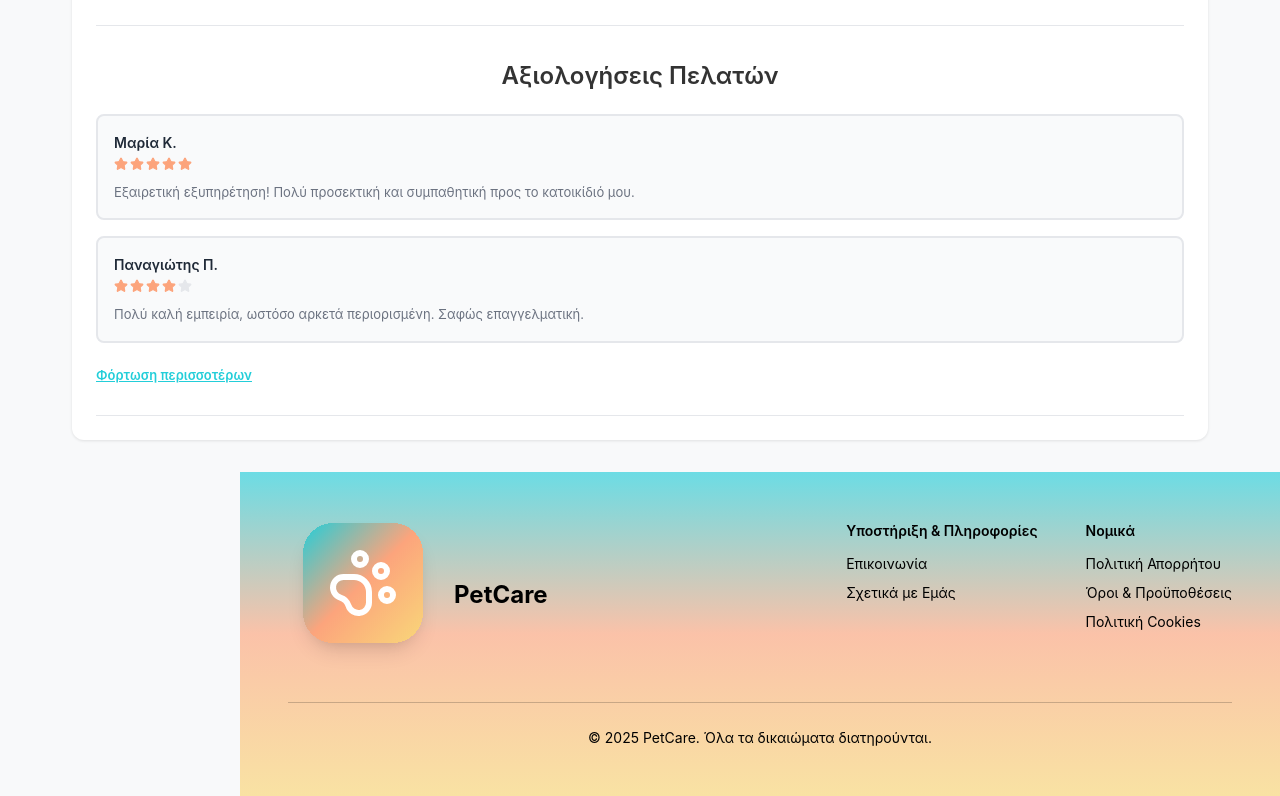
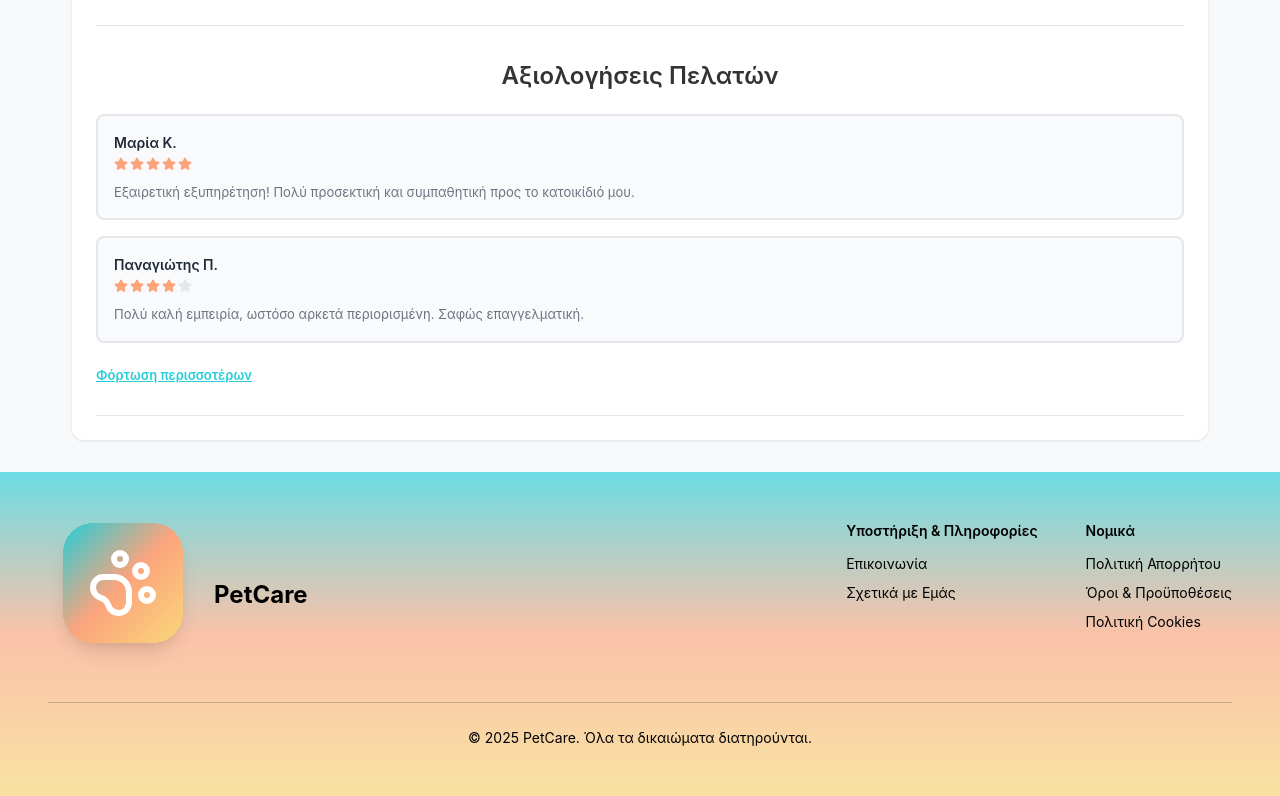
Before and after one commit to TheodoraManika/petcare, a React (Vite) app in the folder frontend/: page /vet-profile/1 in a window 1280 px wide. Shown: the part 844-1640 px from the top of the page. Built offline with nearby package versions, Linux system fonts and the light colour scheme.

Commit message:
fix in footer size

```diff
--- a/frontend/src/components/global/layout/Footer.jsx
+++ b/frontend/src/components/global/layout/Footer.jsx
@@ -1,4 +1,4 @@
-import React from 'react';
+import React, { useState, useEffect } from 'react';
 import { Link } from 'react-router-dom';
 import { useSidebar } from '../../../context/SidebarContext';
 import './Footer.css';
@@ -8,10 +8,76 @@ import { ROUTES } from '../../../utils/constants';
  * Footer component
  */
 const Footer = () => {
-  const { isOpen } = useSidebar();
+  // Try to use sidebar context, but provide fallback if not available
+  let sidebarState = { isOpen: false };
+  try {
+    sidebarState = useSidebar();
+  } catch (error) {
+    // Context not available
+  }
+
+  const { isOpen } = sidebarState;
+
+  // Check if user is logged in
+  const [isLoggedIn, setIsLoggedIn] = useState(() => {
+    try {
+      const storedUser = localStorage.getItem('currentUser');
+      return !!storedUser;
+    } catch (error) {
+      return false;
+    }
+  });
+
+  // Get user type
+  const getUserType = () => {
+    try {
+      const storedUser = localStorage.getItem('currentUser');
+      if (storedUser) {
+        const userData = JSON.parse(storedUser);
+        return userData.userType || userData.role;
+      }
+    } catch (error) {
+      return null;
+    }
+    return null;
+  };
+
+  const [userType, setUserType] = useState(getUserType());
+  const showSidebar = isLoggedIn && (userType === 'vet' || userType === 'owner');
+
+  // Listen for login status changes
+  useEffect(() => {
+    const checkLoginStatus = () => {
+      try {
+        const storedUser = localStorage.getItem('currentUser');
+        setIsLoggedIn(!!storedUser);
+        if (storedUser) {
+          const userData = JSON.parse(storedUser);
+          setUserType(userData.userType || userData.role);
+        } else {
+          setUserType(null);
+        }
+      } catch (error) {
+        setIsLoggedIn(false);
+        setUserType(null);
+      }
+    };
+
+    const handleAuthChange = () => {
+      checkLoginStatus();
+    };
+
+    window.addEventListener('loginStatusChanged', handleAuthChange);
+    window.addEventListener('storage', handleAuthChange);
+
+    return () => {
+      window.removeEventListener('loginStatusChanged', handleAuthChange);
+      window.removeEventListener('storage', handleAuthChange);
+    };
+  }, []);
 
   return (
-    <footer className={`footer ${isOpen ? 'footer--shifted' : ''}`}>
+    <footer className={`footer ${showSidebar && isOpen ? 'footer--shifted' : ''}`}>
       <div className="footer__container">
         <div className="footer__content">
           <div className="footer__brand">
```
